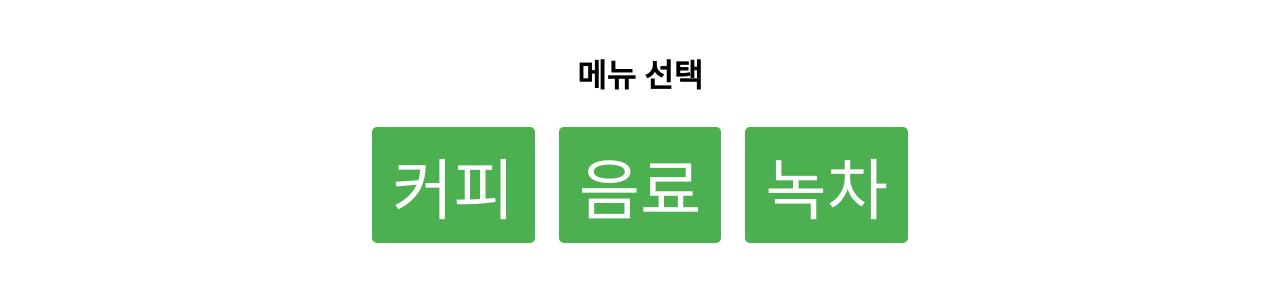
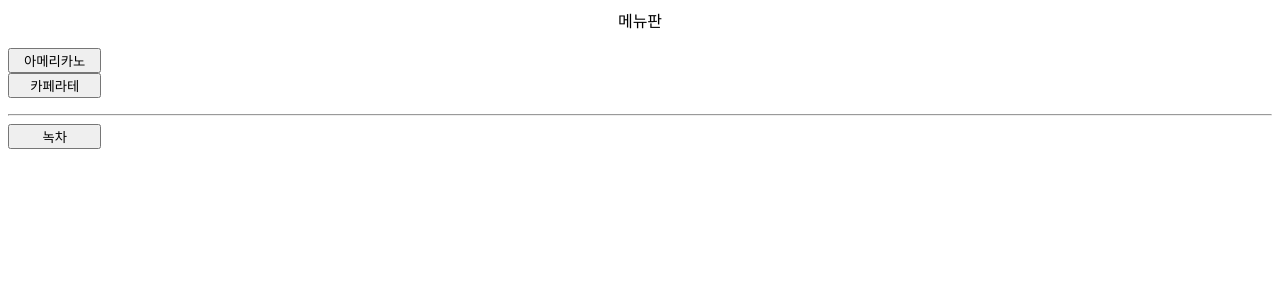
Before and after one commit to x0cloud69/david, a plain HTML site: page ky-codyssey-main/Codyseey/templates/menu.html in a window 1280 px wide. Drawn offline with Linux system fonts and the light colour scheme.

Commit message:
2-1. Add Menu Line

```diff
--- a/ky-codyssey-main/Codyseey/templates/menu.html
+++ b/ky-codyssey-main/Codyseey/templates/menu.html
@@ -25,11 +25,15 @@
     </style>
 </head>
 <body>
-    <div class="container">
-        <h1>메뉴 선택</h1>
-        <button class="btn">커피</button>
-        <button class="btn">음료</button>
-        <button class="btn">녹차</button>
-    </div>
+  <!-- <div class="container"> -->
+        <center>메뉴판</center>
+        <p>
+            <button name="menu1" style="width: 70pt;">아메리카노</button><br>
+            <button name="menu2" style="width: 70pt;">카페라테</button><br>
+        </p>
+        <hr>
+            <button name="menu2" style="width: 70pt;">녹차</button>
+        </hr>
+  <!-- </div> -->
 </body>
 </html>
```
